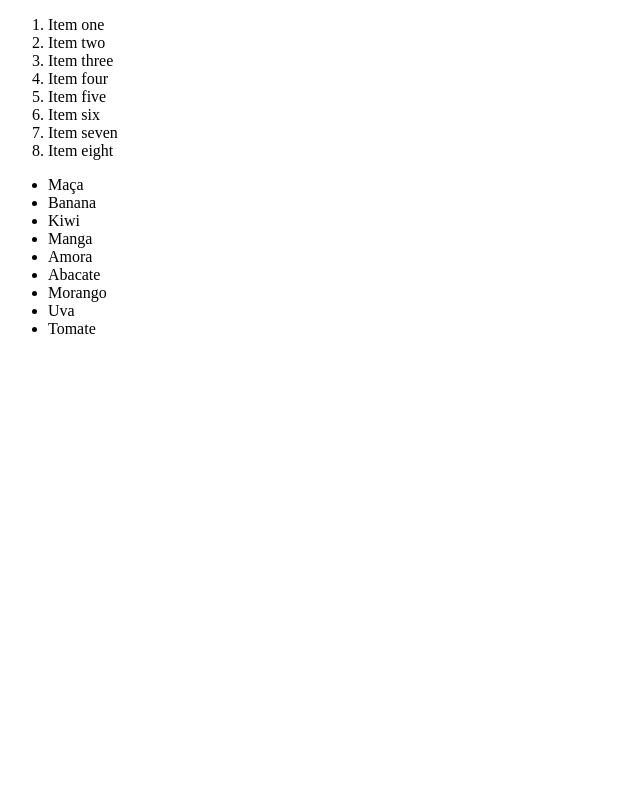
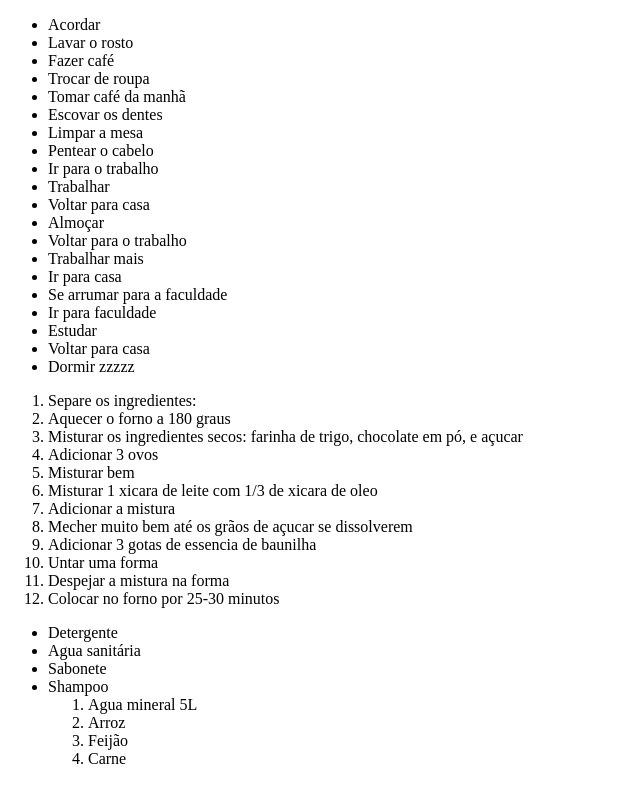
Before and after one commit to elyezzzer/Aula1, a plain HTML site: page index.html in a window 1280 px wide. Shown: the whole page, without its empty margins (0-640 px from the left). Drawn offline with Linux system fonts and the light colour scheme.

Commit message:
Tarefa29Jul

```diff
--- a/index.html
+++ b/index.html
@@ -2,32 +2,62 @@
 <html>
     <head>
         <meta charset="UTF-8">
-        <title>Aula 03 - Listas</title>
+        <title>Tarefa 29/07 - ul e ol</title>
     </head>
     <body>
-        <!--Exemplo de lista ordenada-->
+        <!--Parte 1-->
+        <ul>
+            <li>Acordar</li>
+            <li>Lavar o rosto</li>
+            <li>Fazer café</li>
+            <li>Trocar de roupa</li>
+            <li>Tomar café da manhã</li>
+            <li>Escovar os dentes</li>
+            <li>Limpar a mesa</li>
+            <li>Pentear o cabelo</li>
+            <li>Ir para o trabalho</li>
+            <li>Trabalhar</li>
+            <li>Voltar para casa</li>
+            <li>Almoçar</li>
+            <li>Voltar para o trabalho</li>
+            <li>Trabalhar mais</li>
+            <li>Ir para casa</li>
+            <li>Se arrumar para a faculdade</li>
+            <li>Ir para faculdade</li>
+            <li>Estudar</li>
+            <li>Voltar para casa</li>
+            <li>Dormir zzzzz</li>
+        </ul>
+
+        <!--Parte 2-->
+
         <ol>
-            <li>Item one</li>
-            <li>Item two</li>
-            <li>Item three</li>
-            <li>Item four</li>
-            <li>Item five</li>
-            <li>Item six</li>
-            <li>Item seven</li>
-            <li>Item eight</li>
+            <li>Separe os ingredientes:</li>
+            <li>Aquecer o forno a 180 graus</li>
+            <li>Misturar os ingredientes secos: farinha de trigo, chocolate em pó, e açucar</li>
+            <li>Adicionar 3 ovos</li>
+            <li>Misturar bem</li>
+            <li>Misturar 1 xicara de leite com 1/3 de xicara de oleo</li>
+            <li>Adicionar a mistura</li>
+            <li>Mecher muito bem até os grãos de açucar se dissolverem</li>
+            <li>Adicionar 3 gotas de essencia de baunilha</li>
+            <li>Untar uma forma</li>
+            <li>Despejar a mistura na forma</li>
+            <li>Colocar no forno por 25-30 minutos</li>
         </ol>
 
-        <!--Exemplo de lista não ordenada-->
+        <!--Parte 3-->
         <ul>
-            <li>Maça</li>
-            <li>Banana</li>
-            <li>Kiwi</li>
-            <li>Manga</li>
-            <li>Amora</li>
-            <li>Abacate</li>
-            <li>Morango</li>
-            <li>Uva</li>
-            <li>Tomate</li>
+            <li>Detergente</li>
+            <li>Agua sanitária</li>
+            <li>Sabonete</li>
+            <li>Shampoo</li>
+            <ol>
+                <li>Agua mineral 5L</li>
+                <li>Arroz</li>
+                <li>Feijão</li>
+                <li>Carne</li>
+            </ol>
         </ul>
 
     </body>
```
